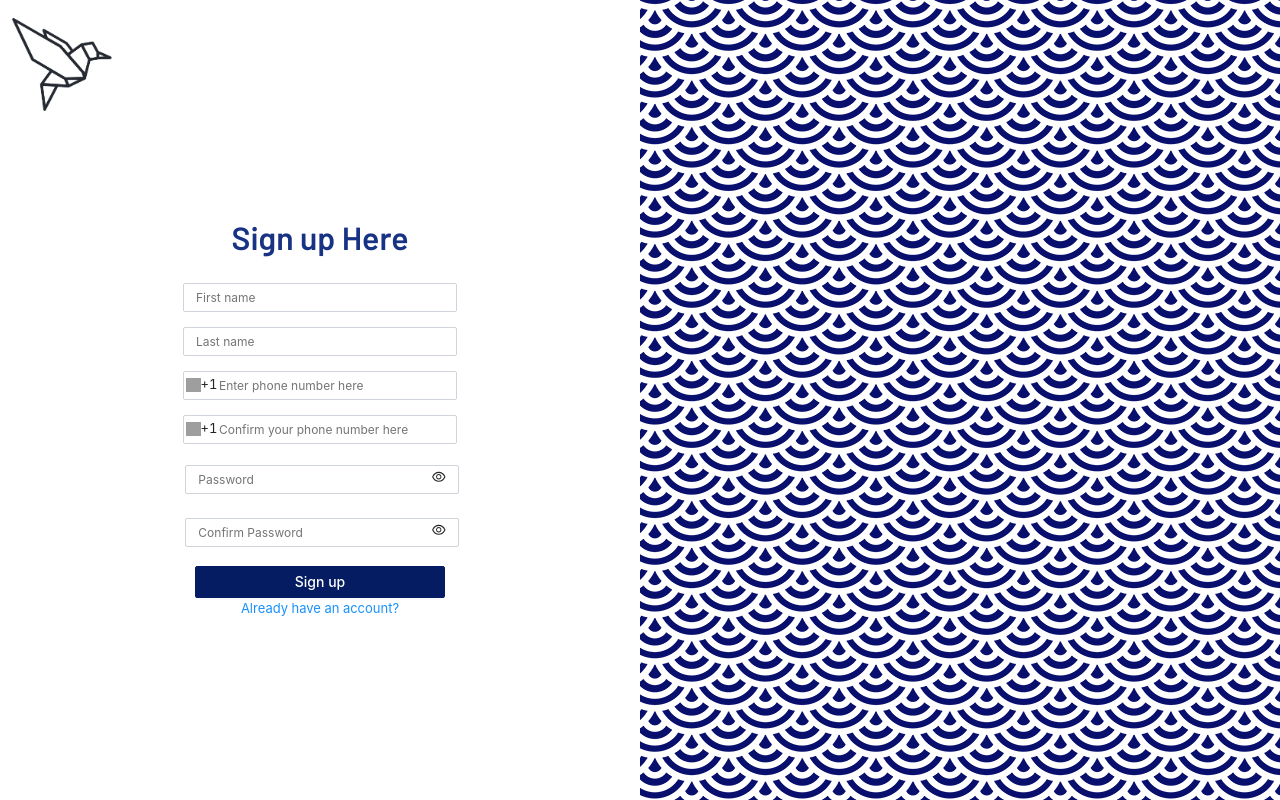
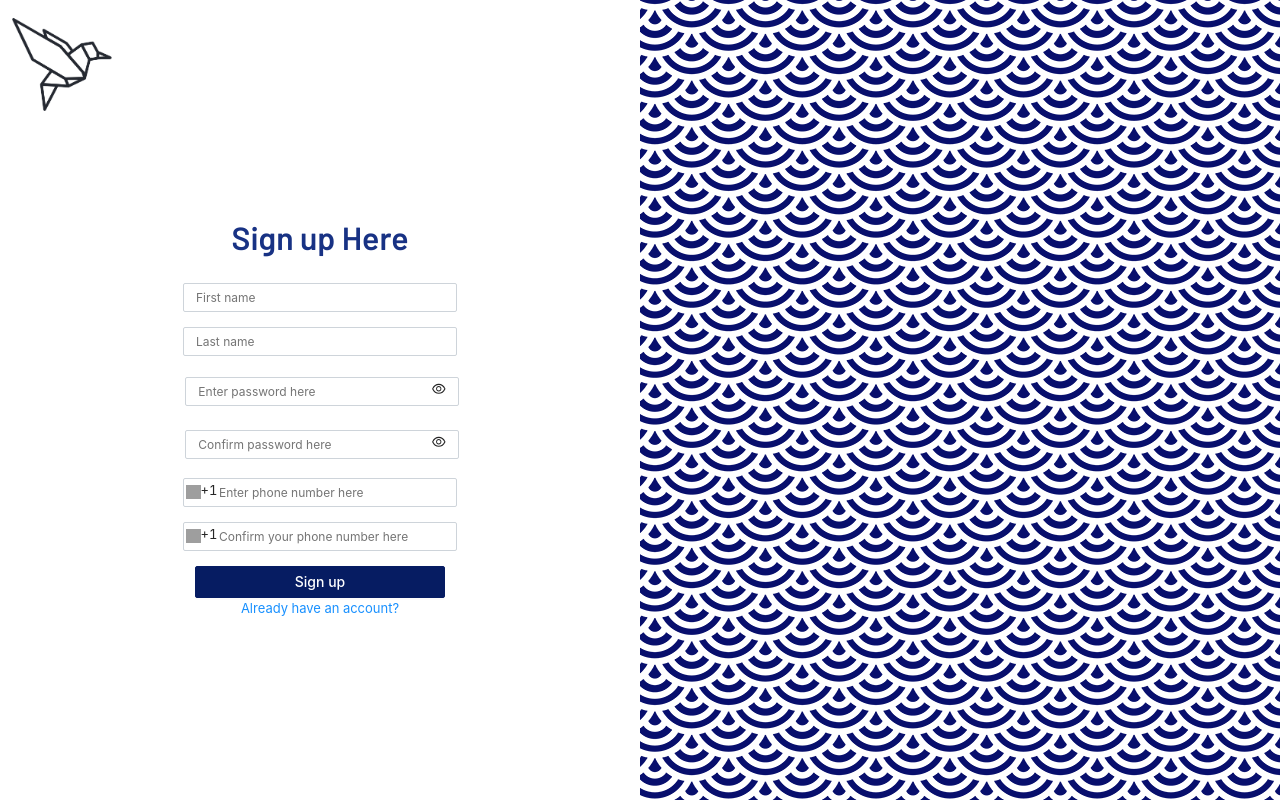
Before and after one commit to savaliyak53/Touch-Health-Intelligent, a React (Create React App) app: page / in a window 1280 px wide. Built offline with nearby package versions, Linux system fonts and the light colour scheme; grey boxes are pictures that could not be loaded.

Commit message:
re-construct whole signup form

```diff
--- a/src/containers/SignUp/index.scss
+++ b/src/containers/SignUp/index.scss
@@ -38,3 +38,23 @@
     min-height: 25px;
     border: 1px solid #ced4da;
 }
+.btn {
+    padding: 0.6rem;
+    font-size: 1.2rem;
+    outline: none;
+    border: none;
+    background-color: transparent;
+    margin-left: -2.76rem;
+    cursor: pointer;
+}
+.inputField {
+    flex: 1;
+    padding: 6px 12px;
+    width: 274px;
+    margin-bottom: 2px;
+    @extend %form-input;
+    line-height: 1;
+    font-size: 12px;
+    min-height: 25px;
+    border: 1px solid #ced4da;
+}
--- a/src/containers/SignUp/index.tsx
+++ b/src/containers/SignUp/index.tsx
@@ -1,18 +1,14 @@
-import React, { useState, useEffect } from 'react'
-import { useForm, SubmitHandler, Controller } from 'react-hook-form'
+import React, { useState } from 'react'
+import { useForm } from 'react-hook-form'
 import { useNavigate } from 'react-router-dom'
 import { Link } from 'react-router-dom'
-import { yupResolver } from '@hookform/resolvers/yup'
-import * as yup from 'yup'
 import { requestPhoneOTP } from '../../services/authservice'
 import { toast } from 'react-toastify'
 import AuthenticationLayout from '../../layouts/authentication-layout/AuthenticationLayout'
 import Button from '../../components/Button'
-import InputField from '../../components/Input'
 import './index.scss'
 import { signUpService } from '../../services/authservice'
-import MaskedInput from 'react-text-mask'
-import { Input } from 'antd'
+import { AiOutlineEye } from 'react-icons/ai'
 
 type IFormInputs = {
     first_name: string
@@ -25,7 +21,6 @@ type IFormInputs = {
 
 const SignUp = () => {
     const navigate = useNavigate()
-    const [phoneLoading, setPhoneLoading] = useState<boolean>(false)
     const [passwordShown, setPasswordShown] = useState(false)
     const [confirmPasswordShown, setConfirmPasswordShown] = useState(false)
     const [isLoading, setIsLoading] = useState(false)
@@ -35,22 +30,15 @@ const SignUp = () => {
         register,
         handleSubmit,
         reset,
-        control,
         getValues,
         formState: { errors },
     } = useForm<IFormInputs>({
-        mode: 'onChange',
-        reValidateMode: 'onChange',
-        // defaultValues: {},
-        // resolver: undefined,
-        // context: undefined,
-        // criteriaMode: 'firstError',
+        mode: 'all',
+        reValidateMode: 'onBlur',
         shouldFocusError: true,
         shouldUnregister: false,
-        // shouldUseNativeValidation: false,
-        delayError: undefined,
     })
-    const onSubmit: SubmitHandler<IFormInputs> = async (data) => {
+    const onSubmit = async (data: any) => {
         setIsLoading(true)
         setIsDisabled(true)
         const signUpResponse = await signUpService({
@@ -85,22 +73,17 @@ const SignUp = () => {
 
     const sendPhoneOTP = async () => {
         //api call to send email otp
-        setPhoneLoading(true)
         const userId = localStorage.getItem('userId')
         const phoneRequestResponse = await requestPhoneOTP(userId)
         if (phoneRequestResponse?.response?.data) {
-            setPhoneLoading(false)
             toast.error('Invalid Phone Number')
             return false
         } else {
-            setPhoneLoading(false)
             toast.success('You have signed up successfully')
             toast.success('Phone verification link sent')
             return true
         }
     }
-    console.log('errors are  ', errors)
-
     return (
         <AuthenticationLayout caption="Sign up Here">
             <form onSubmit={handleSubmit(onSubmit)} className="SingUnForm-form">
@@ -108,11 +91,11 @@ const SignUp = () => {
                     <input
                         id="first_name"
                         {...register('first_name', {
-                            required: true,
+                            required: 'First name is required.',
                             maxLength: {
                                 value: 50,
                                 message:
-                                    'This input can have maximum 50 characters',
+                                    'First name can have maximum 50 characters.',
                             },
                         })}
                         placeholder="First name"
@@ -127,11 +110,11 @@ const SignUp = () => {
                     <input
                         id="last_name"
                         {...register('last_name', {
-                            required: true,
+                            required: 'Last name is required.',
                             maxLength: {
                                 value: 50,
                                 message:
-                                    'This input can have maximum 50 characters',
+                                    'Last name can have maximum 50 characters.',
                             },
                         })}
                         placeholder="Last name"
@@ -140,6 +123,65 @@ const SignUp = () => {
                     />
                     <p className="SingUnForm-error">
                         {errors.last_name?.message}
+                    </p>
+                </div>
+                <div>
+                    <input
+                        id="password"
+                        placeholder="Enter password here"
+                        type={passwordShown ? 'text' : 'password'}
+                        className="inputField"
+                        {...register('password', {
+                            required: 'Password is required',
+                            minLength: {
+                                value: 8,
+                                message:
+                                    'Password should be of at least 8 characters.',
+                            },
+                            pattern: {
+                                value: /^(?=.*?[#?!@$%^&*-])/,
+                                message: 'Need a special character.',
+                            },
+                        })}
+                    />
+                    <button
+                        className="btn"
+                        onClick={togglePassword}
+                        type="button"
+                    >
+                        <AiOutlineEye />
+                    </button>
+                    <p className="SingUnForm-error">
+                        {errors.password?.message}
+                    </p>
+                </div>
+                <div>
+                    <input
+                        id="confirmPassword"
+                        placeholder="Confirm password here"
+                        type={confirmPasswordShown ? 'text' : 'password'}
+                        className="inputField"
+                        {...register('confirmPassword', {
+                            required: 'Confirm password is required',
+                            validate: (value: string) => {
+                                return (
+                                    value === getValues('password') ||
+                                    'Passwords do not match.'
+                                )
+                            },
+                        })}
+                    />
+                    <button
+                        className="btn"
+                        onClick={toggleConfirmPassword}
+                        type="button"
+                    >
+                        <AiOutlineEye />
+                    </button>
+                    <p className="SingUnForm-error">
+                        {getValues('password') !==
+                            getValues('confirmPassword') &&
+                            errors.confirmPassword?.message}
                     </p>
                 </div>
                 <div>
@@ -157,19 +199,18 @@ const SignUp = () => {
                         className="Input"
                         placeholder="Enter phone number here"
                         {...register('phone', {
-                            required: true,
+                            required: 'Phone is required',
                             pattern: {
-                                value: /^[1-9]\d*$/,
-                                message:
-                                    'Please enter a valid phone number(regex)',
+                                value: /^[1-9]*$/,
+                                message: 'Please enter a valid phone number.',
                             },
                             maxLength: {
                                 value: 10,
-                                message: 'Phone should be maximum 10 digits',
+                                message: 'Phone should be maximum 10 digits.',
                             },
                             minLength: {
                                 value: 10,
-                                message: 'Phone should 10 digits',
+                                message: 'Phone requires at least 10 digits.',
                             },
                         })}
                     />
@@ -190,58 +231,18 @@ const SignUp = () => {
                         type="number"
                         className="Input"
                         {...register('confirmPhone', {
-                            required: true,
-                            pattern: {
-                                value: /^[1-9]+[0-9]*$/,
-                                message:
-                                    'Please enter a valid phone number(regex)',
-                            },
-                            maxLength: {
-                                value: 10,
-                                message: 'Please enter a valid phone number',
-                            },
-                            minLength: {
-                                value: 10,
-                                message: 'Phone should 10 digits',
-                            },
+                            required: 'Phone confirmation is required.',
                             validate: (value) => {
                                 return (
                                     value === getValues('phone') ||
-                                    "Values don't match"
+                                    'Phone numbers do not match'
                                 )
                             },
                         })}
                     />
                     <p className="SingUnForm-error">
-                        {errors.confirmPhone?.message}
-                    </p>
-                </div>
-                <div>
-                    <InputField
-                        id="password"
-                        {...register('password')}
-                        placeholder="Password"
-                        type={passwordShown ? 'text' : 'password'}
-                        className="inputField"
-                        isEye={true}
-                        togglePassword={togglePassword}
-                    />
-                    <p className="SingUnForm-error">
-                        {errors.password?.message}
-                    </p>
-                </div>
-                <div>
-                    <InputField
-                        id="confirmPassword"
-                        {...register('confirmPassword')}
-                        placeholder="Confirm Password"
-                        type={confirmPasswordShown ? 'text' : 'password'}
-                        className="inputField"
-                        isEye={true}
-                        togglePassword={toggleConfirmPassword}
-                    />
-                    <p className="SingUnForm-error">
-                        {errors.confirmPassword?.message}
+                        {getValues('phone') !== getValues('confirmPhone') &&
+                            errors.confirmPhone?.message}
                     </p>
                 </div>
                 <Button
```
